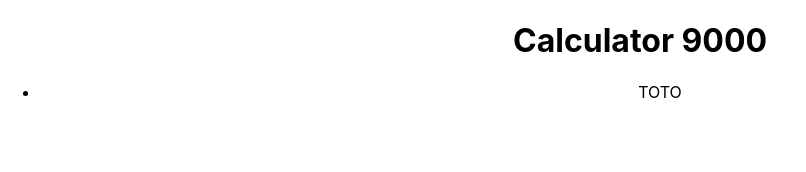
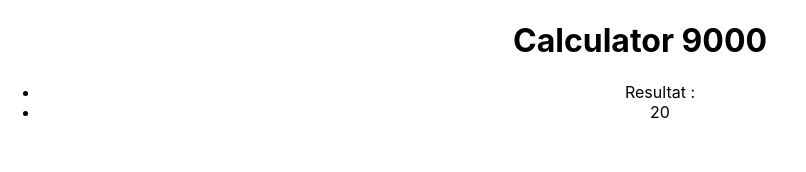
Before and after one commit to mourad-boussiouf/calculator-9000, a React (Create React App) app: page / in a window 1280 px wide. Shown: the top 172 px of the page, without its empty margins (0-806 px from the left). Built offline with nearby package versions, Linux system fonts and the light colour scheme.

Commit message:
affichage de la variable résultats (pour l'instant injectée en dur) dans beautifulscreen using props system

```diff
--- a/src/components/BeautifulScreen.js
+++ b/src/components/BeautifulScreen.js
@@ -1,10 +1,12 @@
-import App from "../App";
+
 
 const BeautifulScreen = (props) => {
+    const resultats = '20';
     return(
         <div>
             <ul>
-                <li>TOTO</li>
+                <li>Resultat :</li>
+                <li>{resultats}</li>
             </ul>
         </div>
     )
--- a/src/components/Calculator.js
+++ b/src/components/Calculator.js
@@ -3,7 +3,7 @@ import BeautifulScreen from './BeautifulScreen.js';
 const Calculator = (props) => {
     return (
         <div className="Calculator">
-            <BeautifulScreen />
+            <BeautifulScreen resultats = "20" />
         </div>
     )
 };
```
